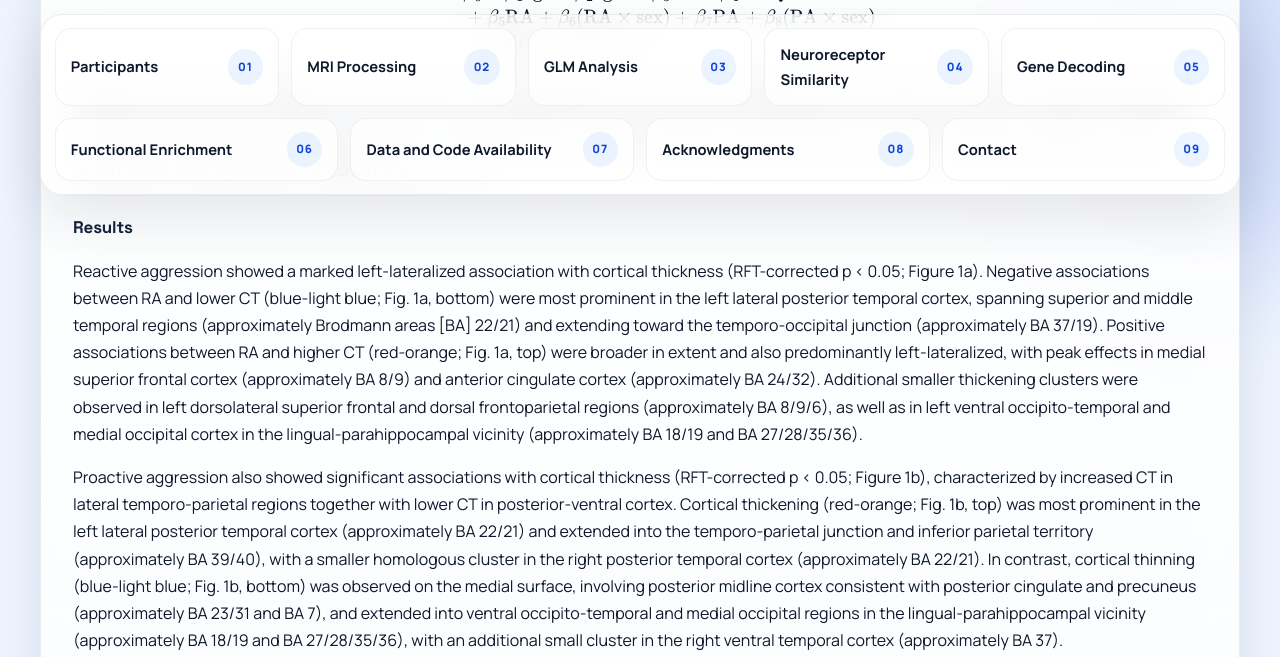
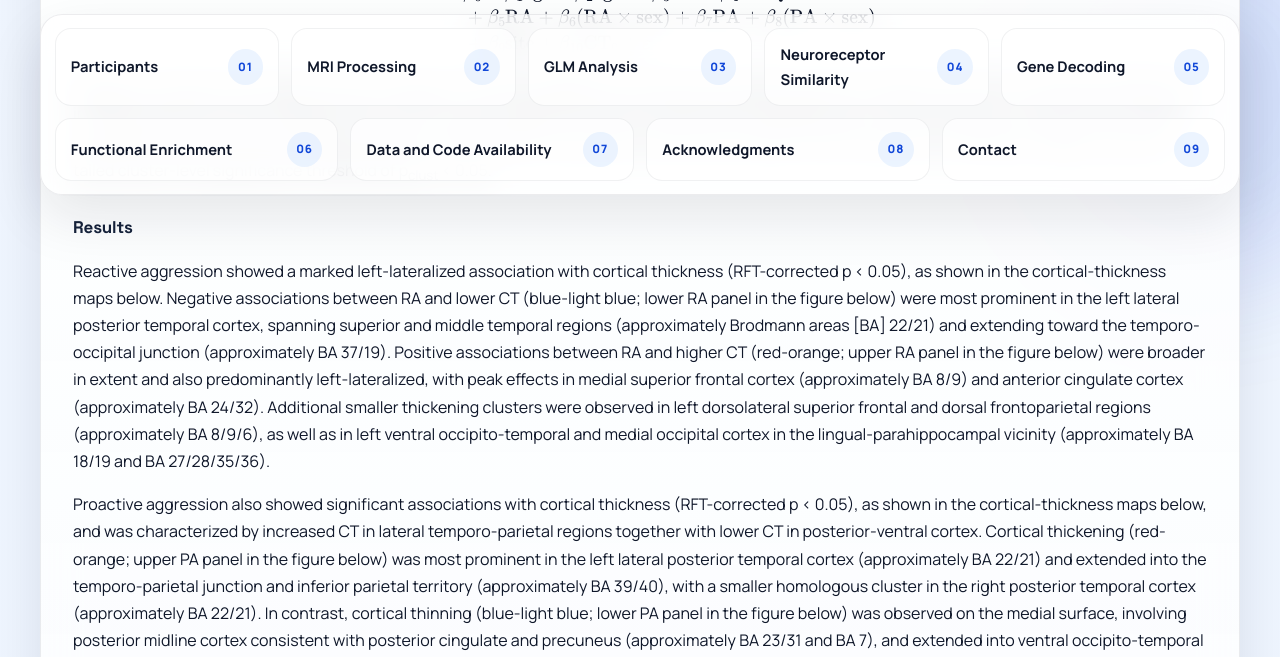
Before and after one commit to alegiac95/Aggression_ohbm26_supplementary, a Jekyll site: the page built from index.md, in a window 1280 px wide and 1400 px high, scrolled down 3570 px, cut to the strip 0-657 px from the top of the window. Built offline with Jekyll 4.4.1, drawn with Linux system fonts in a browser that asks for light colours; some of the changed text lies outside the part shown.

Commit message:
docs: remove numbered figure references

```diff
--- a/index.md
+++ b/index.md
@@ -140,16 +140,16 @@ $$
 Aggression measures were derived from the Reactive-Proactive Aggression Questionnaire (RPQ). Site was included to account for systematic differences in data acquisition across imaging centers, and CT<sub>0</sub> was included to control for overall individual differences in cortical thickness. To account for multiple comparisons across vertices, statistical maps were thresholded using random-field-theory-based cluster analysis for nonisotropic images, with a two-tailed cluster-level significance threshold of p<sub>clust</sub> &lt; 0.05.
 
 ### Results
-Reactive aggression showed a marked left-lateralized association with cortical thickness (RFT-corrected p &lt; 0.05; Figure 1a). Negative associations between RA and lower CT (blue-light blue; Fig. 1a, bottom) were most prominent in the left lateral posterior temporal cortex, spanning superior and middle temporal regions (approximately Brodmann areas [BA] 22/21) and extending toward the temporo-occipital junction (approximately BA 37/19). Positive associations between RA and higher CT (red-orange; Fig. 1a, top) were broader in extent and also predominantly left-lateralized, with peak effects in medial superior frontal cortex (approximately BA 8/9) and anterior cingulate cortex (approximately BA 24/32). Additional smaller thickening clusters were observed in left dorsolateral superior frontal and dorsal frontoparietal regions (approximately BA 8/9/6), as well as in left ventral occipito-temporal and medial occipital cortex in the lingual-parahippocampal vicinity (approximately BA 18/19 and BA 27/28/35/36).
+Reactive aggression showed a marked left-lateralized association with cortical thickness (RFT-corrected p &lt; 0.05), as shown in the cortical-thickness maps below. Negative associations between RA and lower CT (blue-light blue; lower RA panel in the figure below) were most prominent in the left lateral posterior temporal cortex, spanning superior and middle temporal regions (approximately Brodmann areas [BA] 22/21) and extending toward the temporo-occipital junction (approximately BA 37/19). Positive associations between RA and higher CT (red-orange; upper RA panel in the figure below) were broader in extent and also predominantly left-lateralized, with peak effects in medial superior frontal cortex (approximately BA 8/9) and anterior cingulate cortex (approximately BA 24/32). Additional smaller thickening clusters were observed in left dorsolateral superior frontal and dorsal frontoparietal regions (approximately BA 8/9/6), as well as in left ventral occipito-temporal and medial occipital cortex in the lingual-parahippocampal vicinity (approximately BA 18/19 and BA 27/28/35/36).
 
-Proactive aggression also showed significant associations with cortical thickness (RFT-corrected p &lt; 0.05; Figure 1b), characterized by increased CT in lateral temporo-parietal regions together with lower CT in posterior-ventral cortex. Cortical thickening (red-orange; Fig. 1b, top) was most prominent in the left lateral posterior temporal cortex (approximately BA 22/21) and extended into the temporo-parietal junction and inferior parietal territory (approximately BA 39/40), with a smaller homologous cluster in the right posterior temporal cortex (approximately BA 22/21). In contrast, cortical thinning (blue-light blue; Fig. 1b, bottom) was observed on the medial surface, involving posterior midline cortex consistent with posterior cingulate and precuneus (approximately BA 23/31 and BA 7), and extended into ventral occipito-temporal and medial occipital regions in the lingual-parahippocampal vicinity (approximately BA 18/19 and BA 27/28/35/36), with an additional small cluster in the right ventral temporal cortex (approximately BA 37).
+Proactive aggression also showed significant associations with cortical thickness (RFT-corrected p &lt; 0.05), as shown in the cortical-thickness maps below, and was characterized by increased CT in lateral temporo-parietal regions together with lower CT in posterior-ventral cortex. Cortical thickening (red-orange; upper PA panel in the figure below) was most prominent in the left lateral posterior temporal cortex (approximately BA 22/21) and extended into the temporo-parietal junction and inferior parietal territory (approximately BA 39/40), with a smaller homologous cluster in the right posterior temporal cortex (approximately BA 22/21). In contrast, cortical thinning (blue-light blue; lower PA panel in the figure below) was observed on the medial surface, involving posterior midline cortex consistent with posterior cingulate and precuneus (approximately BA 23/31 and BA 7), and extended into ventral occipito-temporal and medial occipital regions in the lingual-parahippocampal vicinity (approximately BA 18/19 and BA 27/28/35/36), with an additional small cluster in the right ventral temporal cortex (approximately BA 37).
 
 <figure class="content-figure">
   <img src="assets/images/glm_figure.png" alt="Vertex-wise GLM results">
 </figure>
 
 
-Vertex-level effect sizes (Cohen's f) for RA and PA were small overall, ranging from 0 to 0.189 (0.055 ± 0.037) and from 0 to 0.193 (0.035 ± 0.027), respectively (Figure 1c). The largest effect sizes for RA were observed along the medial frontal-parietal midline, with smaller maxima in dorsolateral frontal and temporo-parietal cortex (Figure 1d, top). The largest effect sizes for PA were concentrated more posteriorly, with peak vertices in posterior medial cortex (medial parietal-occipital territory) and ventral occipito-temporal cortex, alongside secondary maxima in the temporo-parietal junction (Figure 1d, bottom). Overall, effect sizes for the main effects of both forms of aggression were small relative to other model terms (Figure 1c), including mean cortical thickness (CT<sub>0</sub>; f = 0.516 ± 0.137), acquisition site (f = 0.268 ± 0.09), age (f = 0.263 ± 0.116), and biological sex (f = 0.093 ± 0.062).
+Vertex-level effect sizes (Cohen's f) for RA and PA were small overall, ranging from 0 to 0.189 (0.055 ± 0.037) and from 0 to 0.193 (0.035 ± 0.027), respectively, as shown in the effect-size figure below. The largest effect sizes for RA were observed along the medial frontal-parietal midline, with smaller maxima in dorsolateral frontal and temporo-parietal cortex (upper panel in the figure below). The largest effect sizes for PA were concentrated more posteriorly, with peak vertices in posterior medial cortex (medial parietal-occipital territory) and ventral occipito-temporal cortex, alongside secondary maxima in the temporo-parietal junction (lower panel in the figure below). Overall, effect sizes for the main effects of both forms of aggression were small relative to other model terms, as summarized in the same figure, including mean cortical thickness (CT<sub>0</sub>; f = 0.516 ± 0.137), acquisition site (f = 0.268 ± 0.09), age (f = 0.263 ± 0.116), and biological sex (f = 0.093 ± 0.062).
 
 <figure class="content-figure">
   <img src="assets/images/glm_effect_sizes.png" alt="Vertex-wise GLM effect sizes">
@@ -261,7 +261,9 @@ Downstream analyses were conducted on the sets of genes significantly associated
 
 ### Results
 
-Gene decoding results will be reported here as ranked gene associations, overlap between RA- and PA-related gene sets, and links to the full gene lists or supplementary tables.
+Imaging-transcriptomic decoding identified significant associations between both aggression-related IDPs and AHBA gene-expression patterns, as illustrated in the figure below. After false discovery rate correction, 229 genes were significantly associated with the RA IDP and 87 with the PA IDP, of which 53 were shared across both analyses, as summarized across the panels below. Fisher's exact test indicated that this overlap was substantially greater than expected by chance (OR = 122.57, 95% CI [76.1, 201.15], p &lt; 0.001), suggesting that a meaningful subset of transcriptional correlates was common to both aggression dimensions despite differences in their cortical thickness phenotypes.
+
+Principal component 1 (PC1) scores of the significant gene-expression maps revealed distinct macroscale cortical gradients across the three gene sets in the lower portion of the figure below. Genes associated uniquely with RA showed relatively higher PC1 scores in posterior cortex, with peak expression in lateral occipital and temporo-occipital regions. The shared RA-PA gene set showed a more anteriorly shifted pattern, with comparatively stronger expression in lateral prefrontal and anterior temporal cortex. In contrast, genes associated uniquely with PA showed maximal PC1 scores in posterior ventral temporal and occipital cortex.
 
 <figure class="content-figure">
   <img src="assets/images/genetics_decoding.png" alt="Decoded genes">
```
